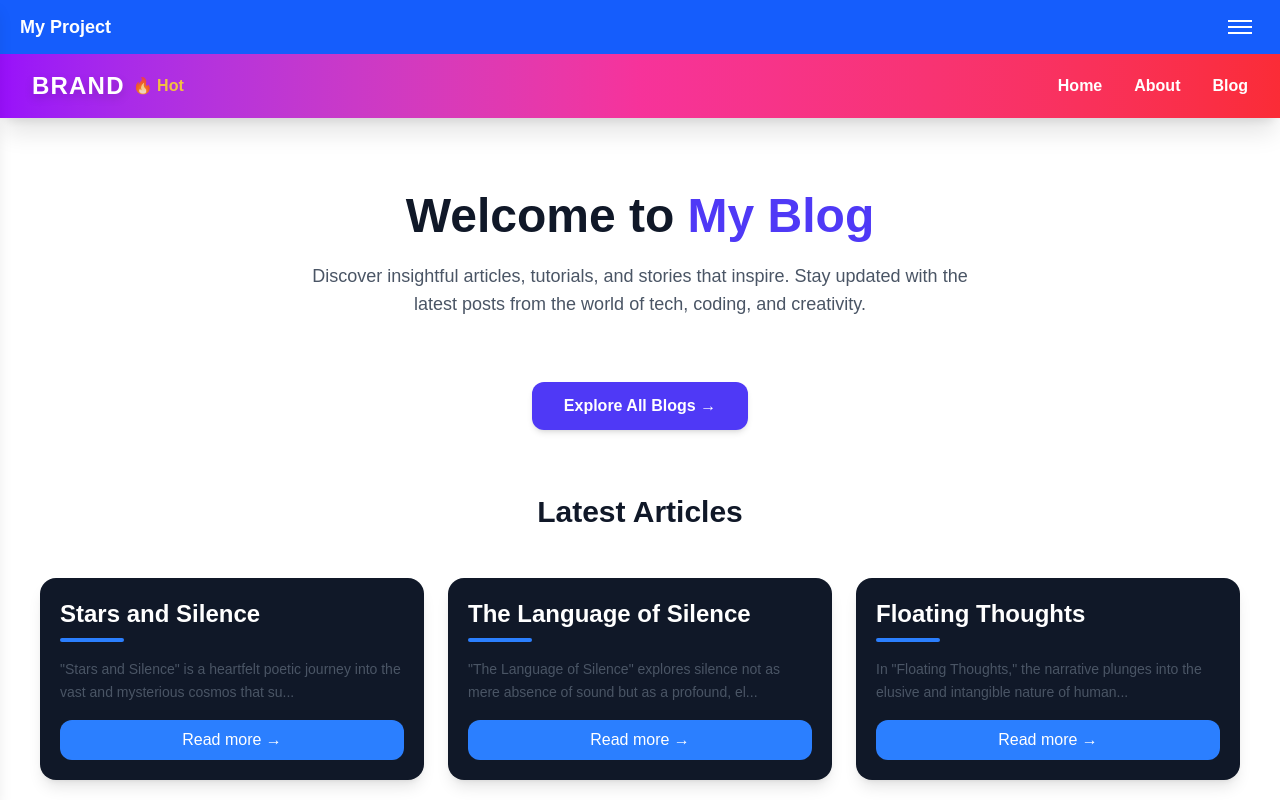
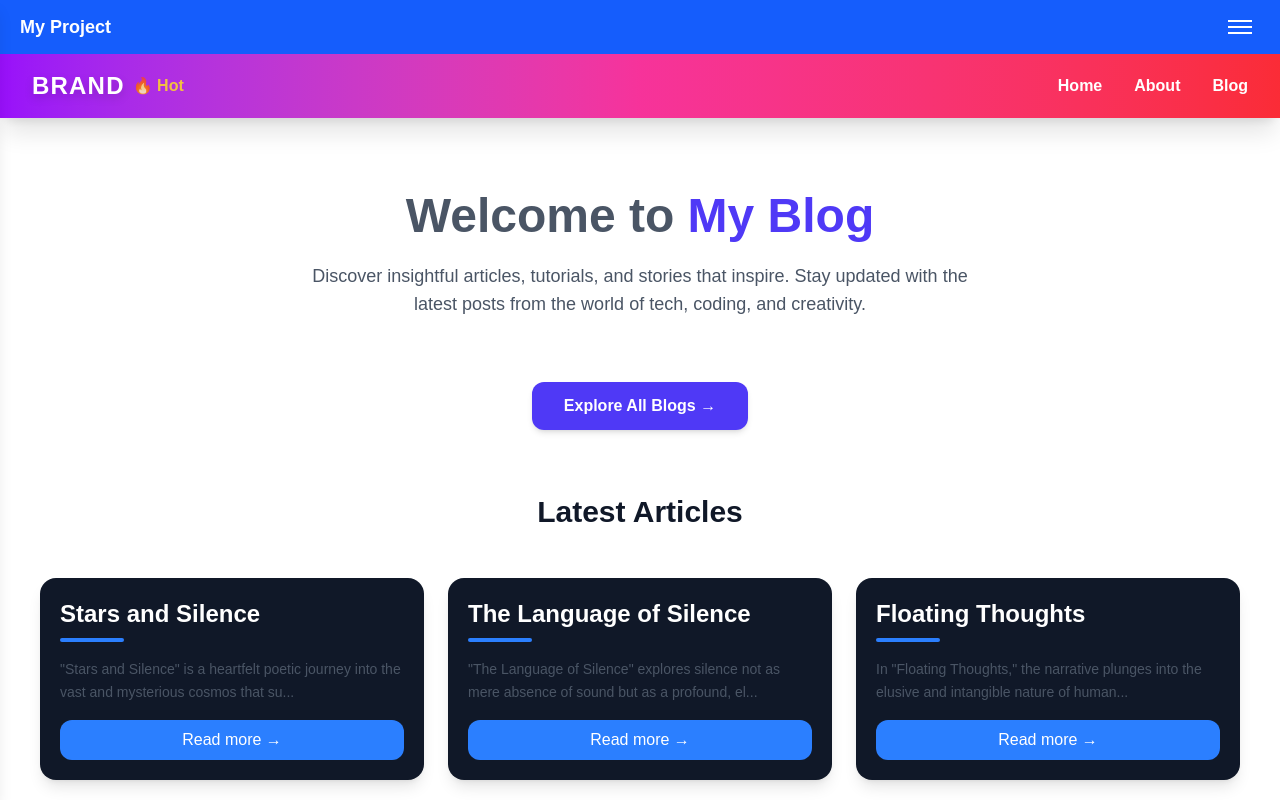
Before and after one commit to Mohsen-malekifard/My-Projects-2025, a Next.js app in the folder my-ap/: page /Blog in a window 1280 px wide. Shown: the top 800 px of the page. Built offline with nearby package versions, Linux system fonts and the light colour scheme.

Commit message:
Update Home.jsx

```diff
--- a/my-ap/app/Blog/Home.jsx
+++ b/my-ap/app/Blog/Home.jsx
@@ -7,7 +7,7 @@
     <div className="max-w-7xl mx-auto px-6 py-12">
       {/* Hero Section */}
       <section className="text-center">
-        <h1 className="text-4xl sm:text-5xl font-extrabold text-gray-900 leading-tight">
+        <h1 className="text-4xl sm:text-5xl font-extrabold text-gray-600 leading-tight">
           Welcome to <span className="text-indigo-600">My Blog</span>
         </h1>
         <p className="mt-4 text-lg text-gray-600 max-w-2xl mx-auto">
```
